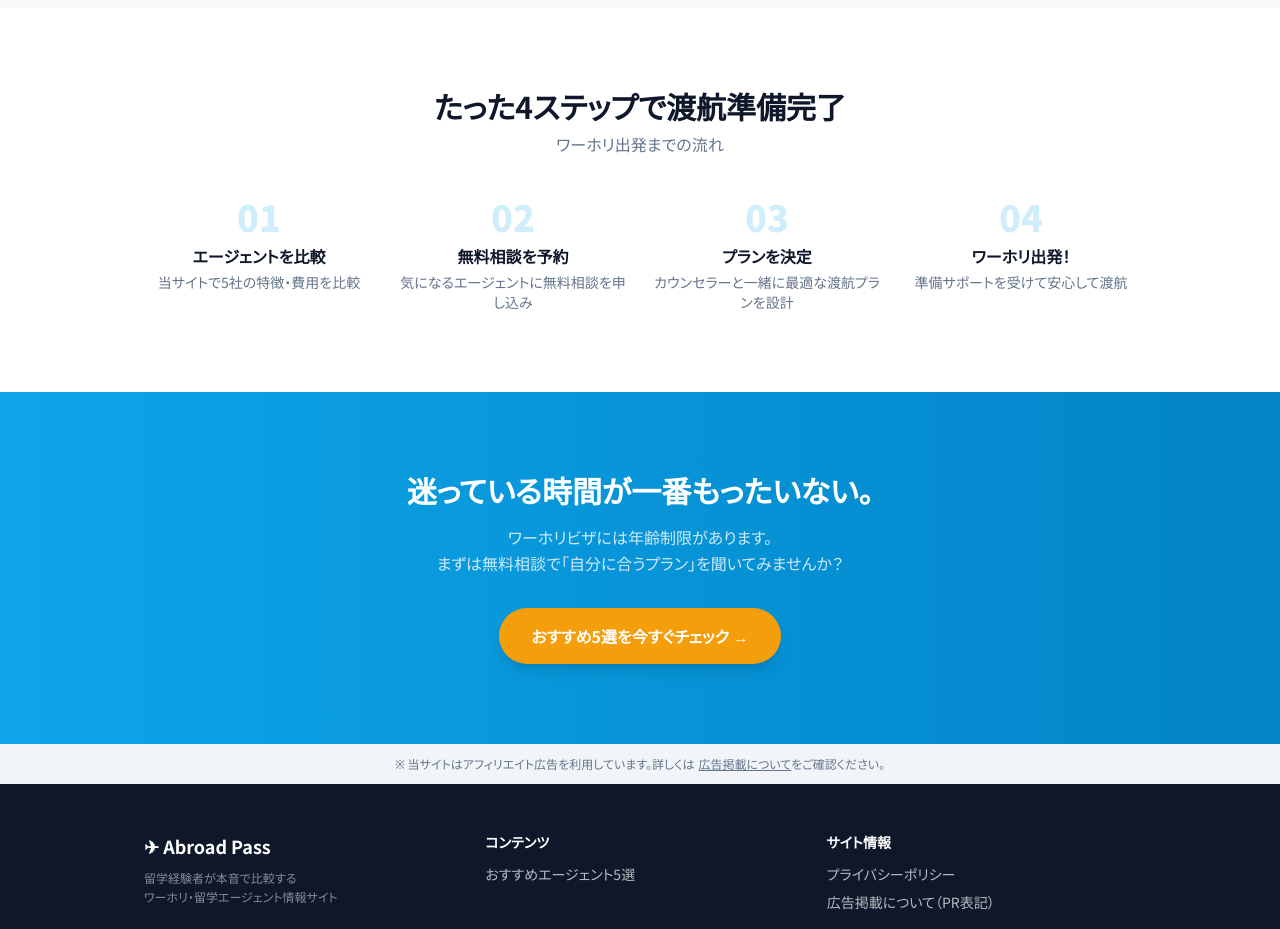
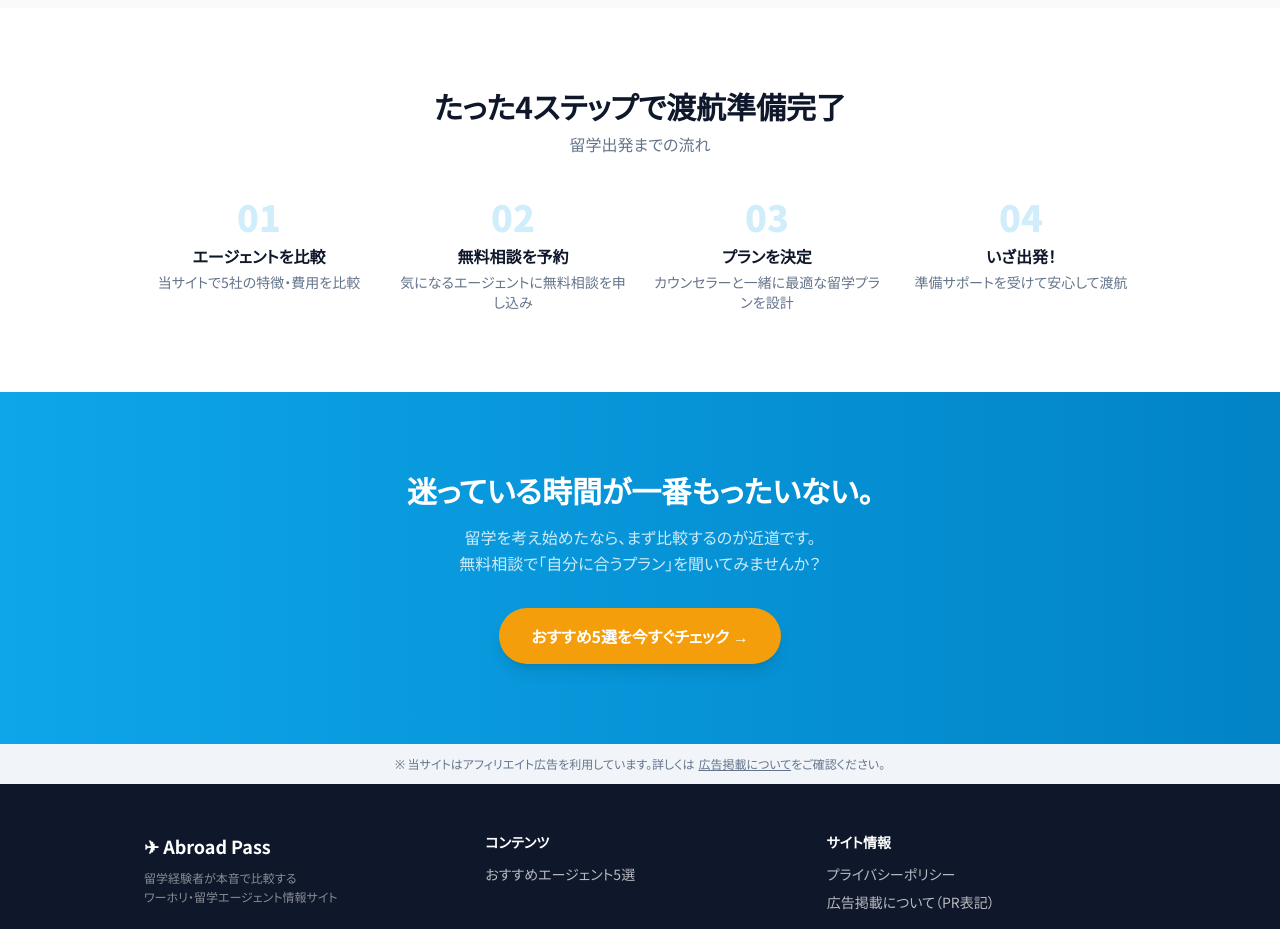
Before and after one commit to takaya0307/abroadpass, a Next.js app: page / in a window 1280 px wide. Shown: the part 2080-3009 px from the top of the page. Built offline with nearby package versions, Linux system fonts and the light colour scheme.

Commit message:
Remove ワーホリ-specific copy, make inclusive for all study abroad

```diff
--- a/src/app/page.tsx
+++ b/src/app/page.tsx
@@ -75,8 +75,8 @@ const agents = [
 const steps = [
   { num: "01", title: "エージェントを比較", desc: "当サイトで5社の特徴・費用を比較" },
   { num: "02", title: "無料相談を予約", desc: "気になるエージェントに無料相談を申し込み" },
-  { num: "03", title: "プランを決定", desc: "カウンセラーと一緒に最適な渡航プランを設計" },
-  { num: "04", title: "ワーホリ出発！", desc: "準備サポートを受けて安心して渡航" },
+  { num: "03", title: "プランを決定", desc: "カウンセラーと一緒に最適な留学プランを設計" },
+  { num: "04", title: "いざ出発！", desc: "準備サポートを受けて安心して渡航" },
 ];
 
 export default function Home() {
@@ -179,7 +179,7 @@ export default function Home() {
       {/* Steps */}
       <section className="py-16 md:py-20 bg-white">
         <div className="max-w-5xl mx-auto px-4">
-          <SectionHeading sub="ワーホリ出発までの流れ">
+          <SectionHeading sub="留学出発までの流れ">
             たった4ステップで渡航準備完了
           </SectionHeading>
           <div className="grid grid-cols-1 sm:grid-cols-2 md:grid-cols-4 gap-6">
@@ -201,9 +201,9 @@ export default function Home() {
             迷っている時間が一番もったいない。
           </h2>
           <p className="text-white/80 mb-8 leading-relaxed">
-            ワーホリビザには年齢制限があります。
+            留学を考え始めたなら、まず比較するのが近道です。
             <br />
-            まずは無料相談で「自分に合うプラン」を聞いてみませんか？
+            無料相談で「自分に合うプラン」を聞いてみませんか？
           </p>
           <CtaButton href="/best-3" variant="accent">
             おすすめ5選を今すぐチェック →
```
